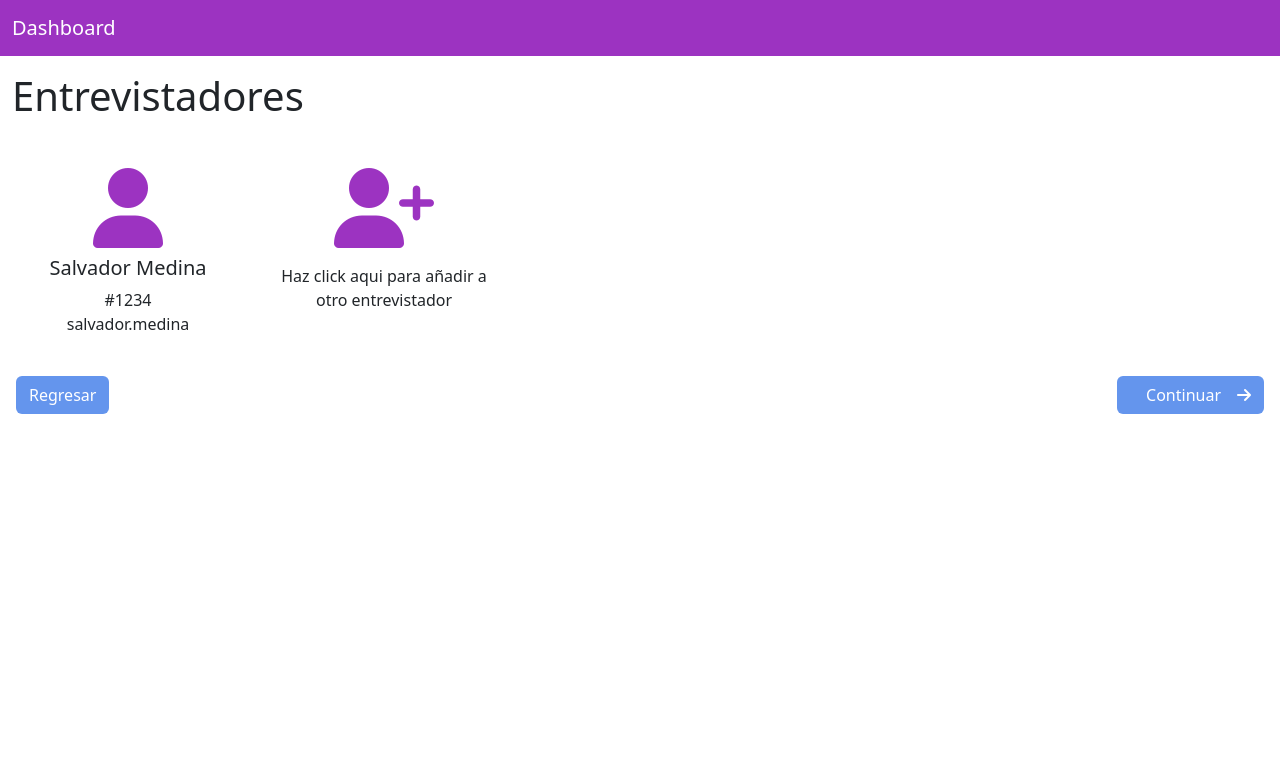
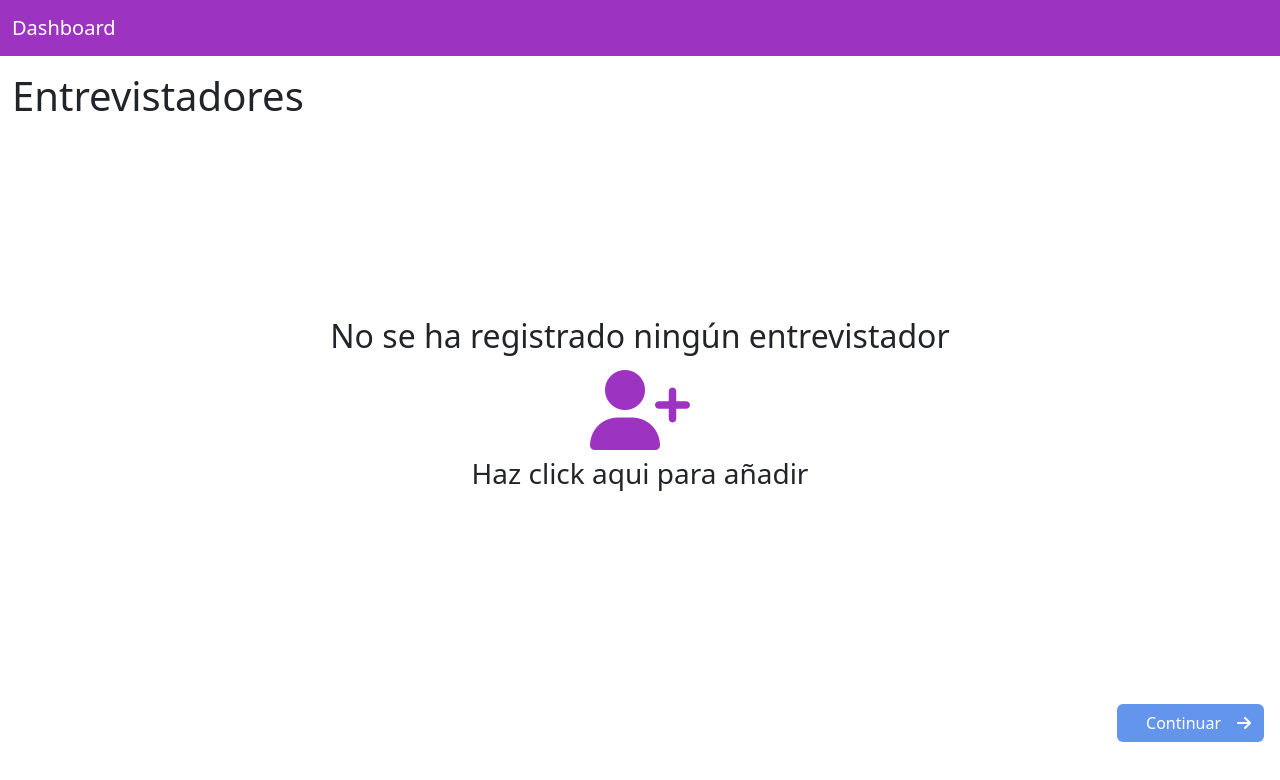
Before and after one commit to ChavaMS/interview-app, a React (Vite) app: page / in a window 1280 px wide. Shown: the top 780 px of the page. Built offline with nearby package versions, Linux system fonts and the light colour scheme.

Commit message:
Navigation added

```diff
--- /dev/null
+++ b/src/app/components/dashboard/CandidatesTable.jsx
@@ -0,0 +1,5 @@
+export const CandidatesTable = () => {
+  return (
+    <div>CandidatesTable</div>
+  )
+}
--- a/src/app/components/dashboard/EmptyDashboard.jsx
+++ b/src/app/components/dashboard/EmptyDashboard.jsx
@@ -1,18 +1,39 @@
+import { useEffect } from "react";
 import { useUiStore } from "../../../store";
+import { UserType } from "../../enums";
 import "../../styles/dashboard/emptyDashboard.css";
 
-export const EmptyDashboard = () => {
-  const { openInterviewersModal } = useUiStore();
+export const EmptyDashboard = ({ section }) => {
+  const {
+    openInterviewersModal,
+    openCandiateModal,
+    hideBackButton,
+    showBackButton,
+  } = useUiStore();
 
-  const addInterviewer = () => {
-    openInterviewersModal();
+  useEffect(() => {
+    if (section === UserType.interviewer) {
+      hideBackButton();
+    } else {
+      showBackButton();
+    }
+
+  }, [section]);
+
+  const addPerson = () => {
+    if (section === UserType.interviewer) {
+      openInterviewersModal();
+    } else {
+      openCandiateModal();
+    }
   };
+
   return (
     <>
       <div className="empty-dashboard-content">
         <div className="text-center">
-          <h2>No se ha registrado ningún entrevistador</h2>
-          <button className="btn" onClick={addInterviewer}>
+          <h2>No se ha registrado ningún {section}</h2>
+          <button className="btn" onClick={addPerson}>
             <i className="fa-solid fa-user-plus add-user-icon"></i>
           </button>
           <h3>Haz click aqui para añadir</h3>
--- a/src/app/components/index.js
+++ b/src/app/components/index.js
@@ -1,6 +1,7 @@
 // DASHBOARD
 export * from "./dashboard/EmptyDashboard";
 export * from './dashboard/InterviewersList';
+export * from './dashboard/CandidatesTable';
 
 // MODALS
 export * from './modals/AddInterviewerModal';
--- a/src/app/components/ui/NavigationButtons.jsx
+++ b/src/app/components/ui/NavigationButtons.jsx
@@ -1,8 +1,12 @@
 import { useNavigate } from "react-router-dom";
 import "../../styles/ui/navigationButtons.css";
+import { useSelector } from "react-redux";
 
 export const NavigationButtons = () => {
   const navigate = useNavigate();
+
+  //const { backButton } = useUiStore();
+  const { backButton } = useSelector((state) => state.ui);
 
   const nextRoute = () => {
     navigate("/candidates");
@@ -13,10 +17,15 @@ export const NavigationButtons = () => {
   };
   return (
     <div className="navigation-container p-3">
-      <button className="btn navigation-button" onClick={previousRoute}>
+      <button
+        className={
+          "btn navigation-button " + (backButton.visible ? "" : "d-none")
+        }
+        onClick={previousRoute}
+      >
         Regresar
       </button>
-      <button className="btn navigation-button" onClick={nextRoute}>
+      <button className={"btn navigation-button " + (backButton.visible ? "" : "ms-auto")} onClick={nextRoute}>
         <span className="mx-3">Continuar</span>
         <i className="fa-solid fa-arrow-right"></i>
       </button>
--- /dev/null
+++ b/src/app/enums/index.js
@@ -0,0 +1 @@
+export * from './user.type';
--- /dev/null
+++ b/src/app/enums/user.type.js
@@ -0,0 +1,4 @@
+export const UserType = {
+  candidate: "candidato",
+  interviewer: "entrevistador",
+};
--- a/src/app/pages/dashboard/CandidatesDashboardPage.jsx
+++ b/src/app/pages/dashboard/CandidatesDashboardPage.jsx
@@ -1,17 +1,20 @@
-import { AddCandidateModal, InterviewersList } from "../../components";
+import { useContentStore } from "../../../store/hooks/useContentStore";
+import {
+  AddCandidateModal,
+  CandidatesTable,
+  EmptyDashboard,
+} from "../../components";
+import { UserType } from "../../enums";
 import "../../styles/dashboard/dashboardPage.css";
 
 export const CandidatesDashboardPage = () => {
+  const { candidates } = useContentStore();
   return (
     <>
       <div className="container-fluid dashboard-container">
         <h1 className="mt-3">Candidatos</h1>
 
-        {
-          // <EmptyDashboard/>
-        }
-
-        {<InterviewersList />}
+        {candidates.length > 0 ? <CandidatesTable /> : <EmptyDashboard section={UserType.candidate} />}
 
         {<AddCandidateModal />}
       </div>
--- a/src/app/pages/dashboard/InterviewersDashboardPage.jsx
+++ b/src/app/pages/dashboard/InterviewersDashboardPage.jsx
@@ -1,21 +1,21 @@
+import { useContentStore } from "../../../store/hooks/useContentStore";
 import {
   EmptyDashboard,
   InterviewersList,
   AddInterviewerModal,
 } from "../../components";
+import { UserType } from "../../enums";
 import "../../styles/dashboard/dashboardPage.css";
 
 export const InterviewersDashboardPage = () => {
+  const { interviewers } = useContentStore();
+
   return (
     <>
       <div className="container-fluid dashboard-container">
         <h1 className="mt-3">Entrevistadores</h1>
 
-        {
-          // <EmptyDashboard/>
-        }
-
-        {<InterviewersList />}
+        {interviewers.length > 0 ? <InterviewersList /> : <EmptyDashboard section={UserType.interviewer}/>}
 
         <AddInterviewerModal />
       </div>
--- /dev/null
+++ b/src/store/hooks/useContentStore.js
@@ -0,0 +1,13 @@
+import { useSelector } from "react-redux";
+
+export const useContentStore = () => {
+  const { interviewers, candidates } = useSelector((state) => state.content);
+
+
+
+  return {
+    interviewers,
+    candidates,
+
+  };
+};
--- a/src/store/hooks/useUiStore.js
+++ b/src/store/hooks/useUiStore.js
@@ -1,10 +1,13 @@
 import { useDispatch, useSelector } from "react-redux";
-import { onShowAddInterviewerModal, onShowAddCandidateModal } from "../index";
+import {
+  onShowAddInterviewerModal,
+  onShowAddCandidateModal,
+  onSetVisibilityBackButton,
+} from "../index";
 
 export const useUiStore = () => {
-  const { showAddCandidateModal, showAddInterviewerModal } = useSelector(
-    (state) => state.ui
-  );
+  const { showAddCandidateModal, showAddInterviewerModal, backButton } =
+    useSelector((state) => state.ui);
   const dispatch = useDispatch();
 
   const openInterviewersModal = () => {
@@ -23,13 +26,24 @@ export const useUiStore = () => {
     dispatch(onShowAddCandidateModal(false));
   };
 
+  const showBackButton = () => {
+    dispatch(onSetVisibilityBackButton(true));
+  };
+
+  const hideBackButton = () => {
+    dispatch(onSetVisibilityBackButton(false));
+  };
+
   return {
     showAddCandidateModal,
     showAddInterviewerModal,
+    backButton,
 
     openInterviewersModal,
     closeInterviewersModal,
     openCandiateModal,
     closeCandidateModal,
+    showBackButton,
+    hideBackButton,
   };
 };
```
